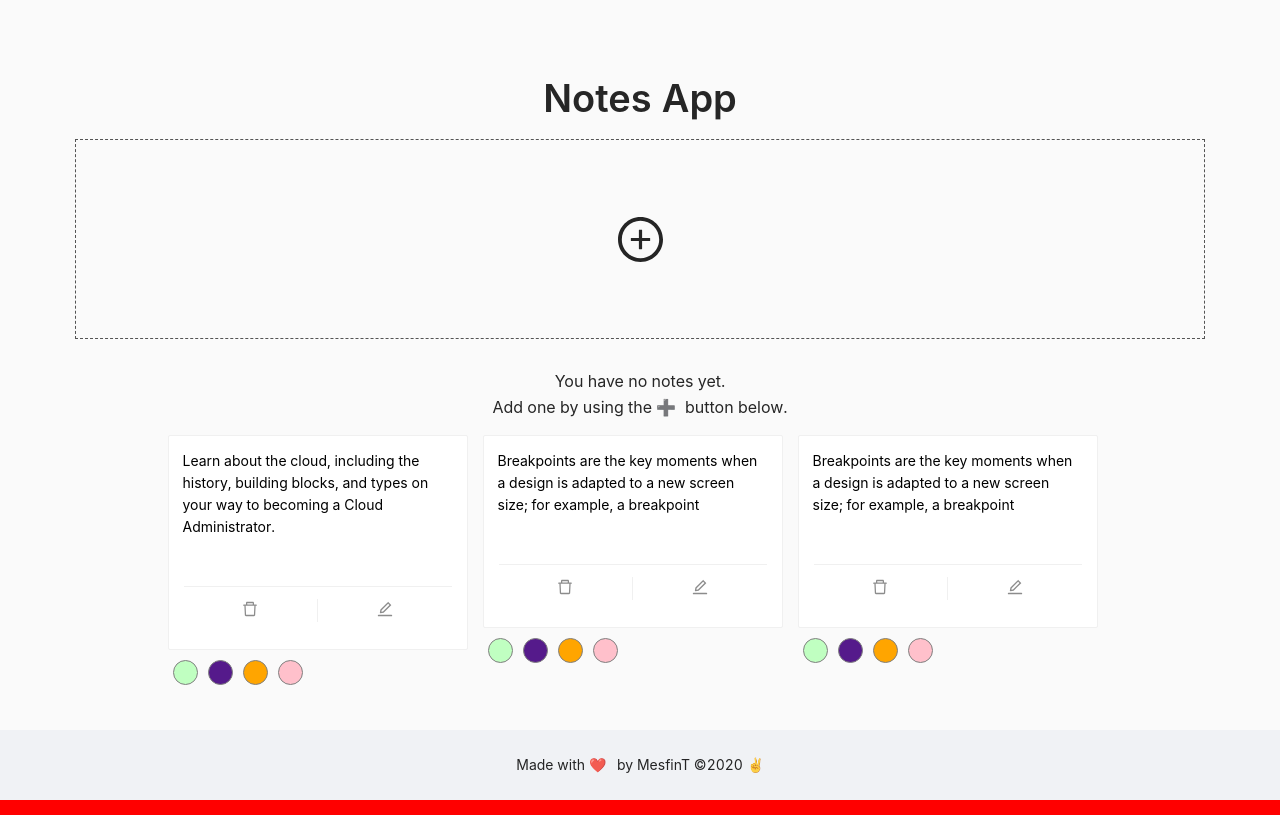
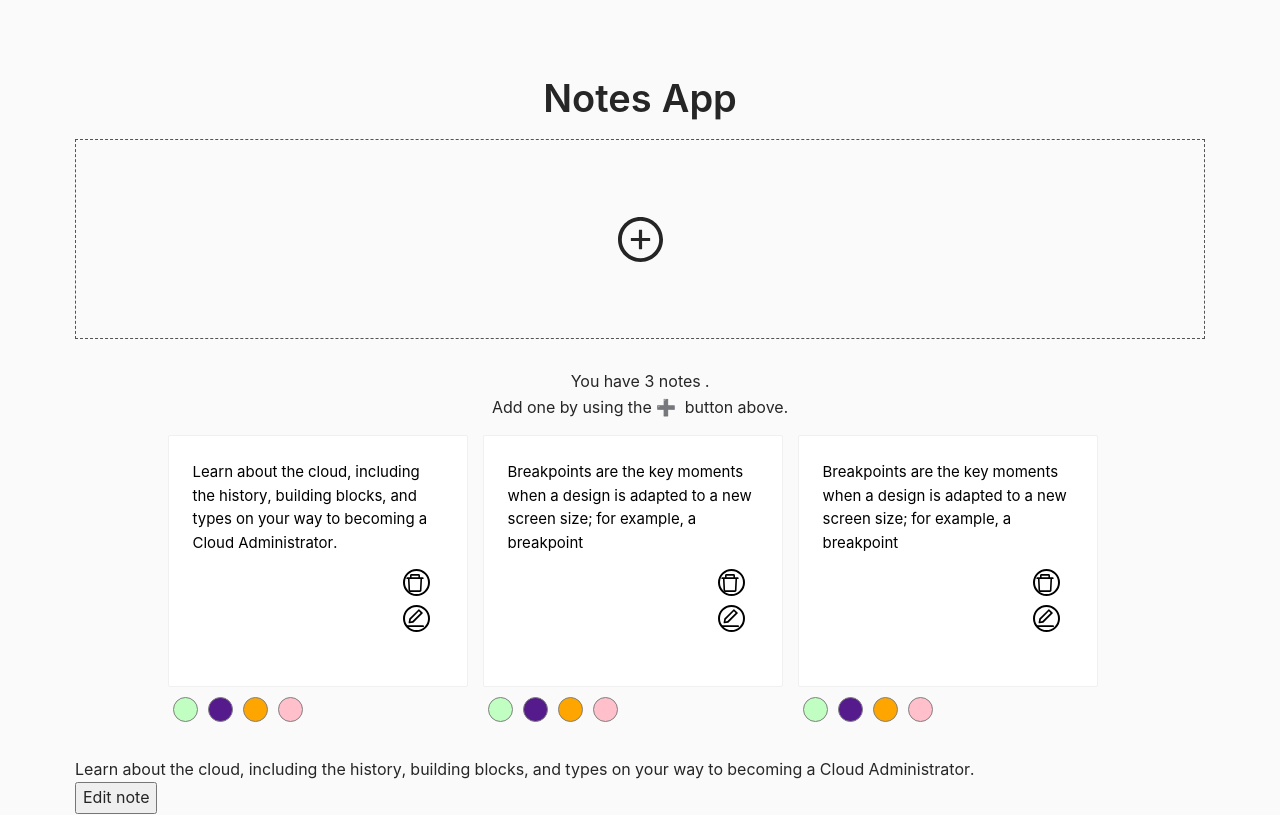
Before and after one commit to mesfint/note-app, a React (Create React App) app: page / in a window 1280 px wide. Shown: the top 815 px of the page. Built offline with nearby package versions, Linux system fonts and the light colour scheme.

Commit message:
editNotes started

```diff
--- a/src/App.js
+++ b/src/App.js
@@ -1,5 +1,7 @@
 import React from 'react';
 import 'antd/dist/antd.css';
+import { Modal, Button, Space } from 'antd';
+import { ExclamationCircleOutlined } from '@ant-design/icons';
 
 // TODO try to add webpack alias in CRA to avoid '../../' in the future
 
@@ -9,9 +11,13 @@ import { AddNoteCard } from './components/AddNoteCard';
 import { Layout } from './modules';
 import { GlobalStyles } from './GlobalStyles';
 
+const { confirm } = Modal;
 // Structure is clean
 // Use Row Col for spacing and even better spacing, clear structure
 export const App = () => {
+  const [noteEditing, setNoteEditing] = React.useState(null);
+  const [editingText, setEditingText] = React.useState('');
+
   const [notes, setNotes] = React.useState([
     {
       id: 1,
@@ -30,10 +36,6 @@ export const App = () => {
     },
   ]);
 
-  //add notes
-  const addNote = (note) => {
-    setNotes([note, ...notes]);
-  };
   //Save notes into Local storage
   //To populate  notes  initially when  the app renders
   //use  useEffect with empty dependency array
@@ -48,9 +50,27 @@ export const App = () => {
     localStorage.setItem('note-taking-app', JSON.stringify(notes));
   }, [notes]);
 
+  //add notes
+  const addNote = (note) => {
+    setNotes([note, ...notes]);
+  };
+  // edit notes
+  const editNote = (id) => {
+    const updatedNotes = [...notes].map((note) => {
+      if (note.id === id) {
+        note.text = editingText;
+      }
+      return note;
+    });
+    setNotes(updatedNotes);
+    setNoteEditing(null);
+    setEditingText('');
+  };
+
   //Delete notes
   const deleteNote = (id) => {
     const removedArr = [...notes].filter((note) => note.id !== id);
+
     setNotes(removedArr);
   };
 
@@ -58,8 +78,43 @@ export const App = () => {
     <>
       <GlobalStyles />
       <Layout>
-        <AddNoteCard addNote={addNote} />
-        <NoteList notes={notes} deleteNote={deleteNote} />
+        <AddNoteCard
+          notes={notes}
+          addNote={addNote}
+          editingText={editingText}
+          noteEditing={noteEditing}
+          setEditingText={setEditingText}
+        />
+        <NoteList notes={notes} deleteNote={deleteNote} editNote={editNote} />
+
+        {/* Edit Notes */}
+
+        {notes.map((note) => (
+          <div key={note.id}>
+            {noteEditing === note.id ? (
+              <input
+                type="text"
+                onChange={(e) => setEditingText(e.target.value)}
+                value={editingText}
+              />
+            ) : (
+              <div className="list-item">
+                {' '}
+                <span>{note.text}</span>
+              </div>
+            )}
+
+            {noteEditing === note.id ? (
+              <button className="btn" onClick={() => editNote(note.id)}>
+                Submit Edit
+              </button>
+            ) : (
+              <button className="btn" onClick={() => setNoteEditing(note.id)}>
+                Edit note
+              </button>
+            )}
+          </div>
+        ))}
       </Layout>
     </>
   );
--- a/src/modules/notes/Note.js
+++ b/src/modules/notes/Note.js
@@ -1,8 +1,12 @@
 import React from 'react';
-import { Card } from 'antd';
+import { Card, Modal, Popconfirm, message } from 'antd';
 import styled from 'styled-components';
 
-import { EditOutlined, DeleteOutlined } from '@ant-design/icons';
+import {
+  EditOutlined,
+  DeleteOutlined,
+  ExclamationCircleOutlined,
+} from '@ant-design/icons';
 
 const Buttons = styled.div`
   display: flex;
@@ -43,7 +47,7 @@ const pinkButton = {
   border: '1px solid grey',
 };
 
-export const Note = ({ note, deleteNote }) => {
+export const Note = ({ note, editNote, deleteNote }) => {
   const [background, setBackground] = React.useState('#fff');
   const [fontColor, setFontColor] = React.useState('#000');
 
@@ -88,25 +92,73 @@ export const Note = ({ note, deleteNote }) => {
     localStorage.setItem('fonts_color', JSON.stringify(font));
   }); */
   const handleDeleteNote = (id) => {
+    //alert('Are you sure want to delete?');
     deleteNote(note.id);
   };
+
+  const handleEditNote = (id) => {
+    editNote(note.id);
+  };
+
+  function confirm(id) {
+    deleteNote(note.id);
+    message.success('Click on Yes');
+  }
+
+  function cancel(e) {
+    console.log(e);
+    message.error('Click on No');
+  }
 
   return (
     <>
       <Card
         style={{
           width: 300,
-          padding: '1rem',
+          height: 'auto',
+          fontSize: '1rem',
+          margin: '0',
           marginRight: '15px',
           background: `${background}`,
           color: `${fontColor}`,
         }}
-        cover={note.text}
-        actions={[
-          <DeleteOutlined key="delete" onClick={handleDeleteNote} />,
-          <EditOutlined key="edit" />,
-        ]}
-      ></Card>
+      >
+        <p>{note.text}</p>
+
+        <Popconfirm
+          title="Are you sure to delete this note?"
+          onConfirm={confirm}
+          onCancel={cancel}
+          okText="Yes"
+          cancelText="No"
+        >
+          <DeleteOutlined
+            style={{
+              fontSize: '20px',
+              height: '27px',
+              width: '27px',
+              borderRadius: '50%',
+              border: '2px solid #000',
+              color: '#000',
+              marginLeft: '14rem',
+            }}
+          />
+        </Popconfirm>
+        <EditOutlined
+          style={{
+            fontSize: '20px',
+            color: '#000',
+            height: '27px',
+            width: '27px',
+            borderRadius: '50%',
+            border: '2px solid #000',
+            margin: '0.5rem 0 2rem 14rem',
+            cursor: 'pointer',
+          }}
+          onClick={handleEditNote}
+        />
+      </Card>
+
       <Buttons>
         <div>
           <button
--- a/src/modules/notes/NoteList.js
+++ b/src/modules/notes/NoteList.js
@@ -25,7 +25,13 @@ const SpacingTop = styled.div({
 // Also fix layout a little bit, add some box shadow, proper colors for text and background
 // Check colors here e.g.: https://ant.design/docs/spec/colors#header
 
-export const NoteList = ({ notes, deleteNote }) => {
+export const NoteList = ({
+  notes,
+  deleteNote,
+  editNote,
+  editingText,
+  setEditingText,
+}) => {
   // There is a lot of duplication for edit/delete, please try to extract it, also it would make sense
   // to create a Note.js component to abstract Note logic/styling
   // and manage notes, adding, editing, deleting
@@ -33,17 +39,20 @@ export const NoteList = ({ notes, deleteNote }) => {
 
   // TODO Try to present empty state when there are no Notes
   // Add some + icon and polish it up
-  /*   if (notes.length === 0) { */
+  let message;
+  {
+    notes.length === 0 ? (message = 'no') : (message = `${notes.length}`);
+  }
 
   return (
     <>
       <Container justify="center">
         <Col xs={24}>
-          <CenteredText>You have no notes yet.</CenteredText>
+          <CenteredText>You have {message} notes .</CenteredText>
         </Col>
         <Col xs={24}>
           <CenteredText>
-            Add one by using the ➕ &nbsp;button below.
+            Add one by using the ➕ &nbsp;button above.
           </CenteredText>
           <SpacingTop />
         </Col>
@@ -53,7 +62,7 @@ export const NoteList = ({ notes, deleteNote }) => {
         {notes.map((note) => (
           <Row gutter={[16, 16]} key={note.id}>
             <Col xs={{ span: 24 }} sm={{ span: 12 }} md={{ span: 12 }}>
-              <Note note={note} deleteNote={deleteNote} />
+              <Note note={note} deleteNote={deleteNote} editNote={editNote} />
             </Col>
           </Row>
         ))}
```
